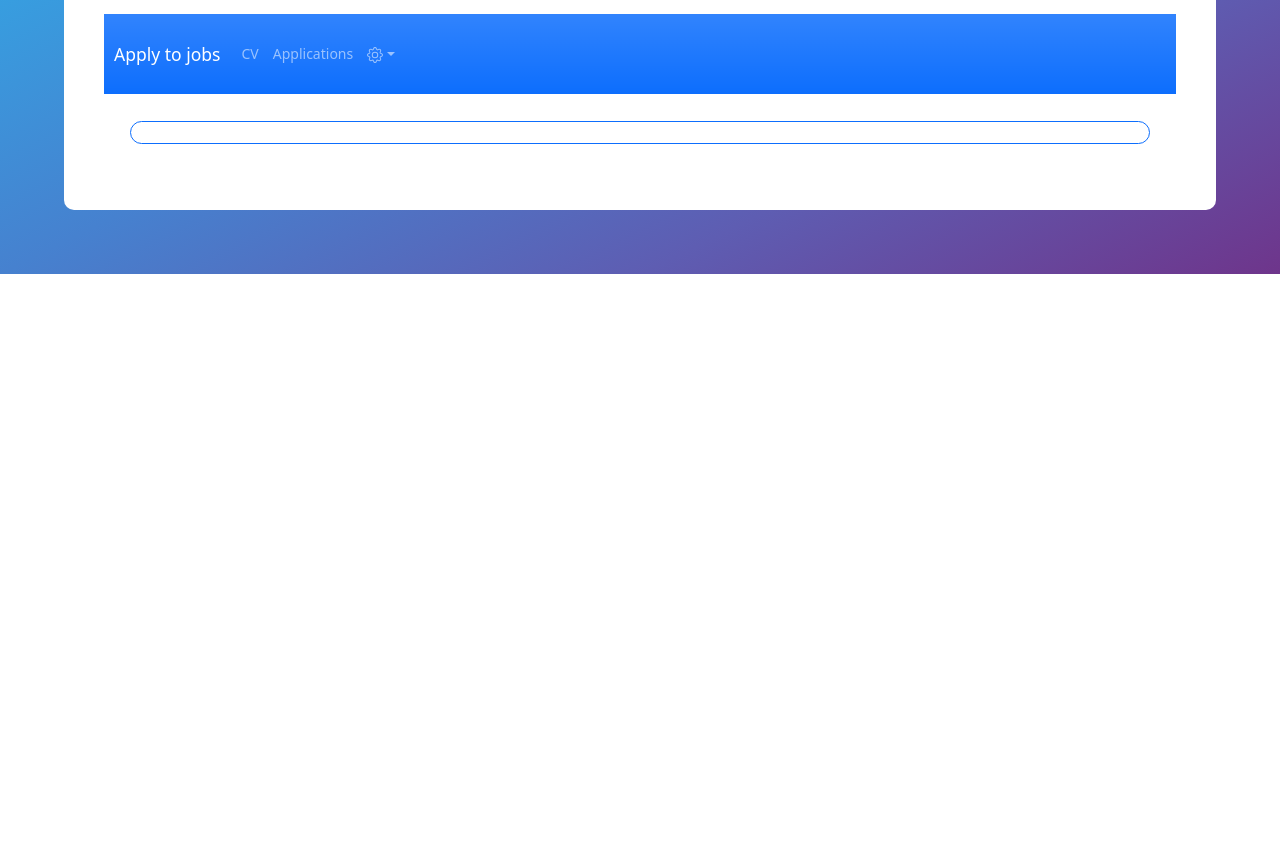
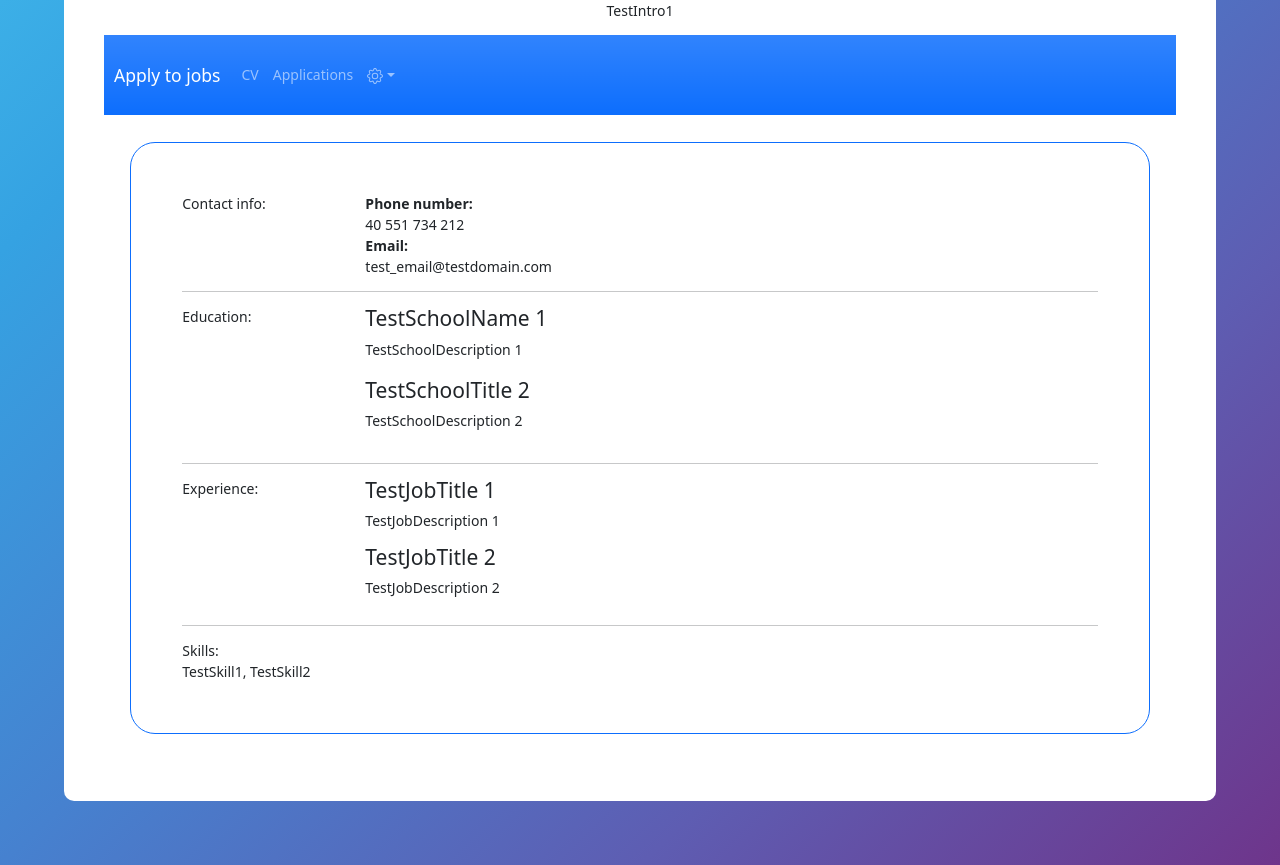
Before and after one commit to SabrinaStaicu/joblish-frontend, a React (Create React App) app: page /account in a window 1280 px wide. Shown: the part 360-1225 px from the top of the page. Before the commit the page ends 800 px from the top, so only its background shows below. Built offline with nearby package versions, Linux system fonts and the light colour scheme.

Commit message:
finished account page

```diff
--- /dev/null
+++ b/src/components/user_page/CvContentList.js
@@ -0,0 +1,12 @@
+import React from 'react'
+
+export default function CvContentList({resumeData}) {
+    return (
+        resumeData.map((data => (
+            <div style={{marginBottom: '10%'}}>
+                <h4>{data.name}</h4>
+                {data.description}
+            </div>
+        )))
+    )
+}
--- a/src/components/user_page/UserDetails.js
+++ b/src/components/user_page/UserDetails.js
@@ -12,11 +12,12 @@ export default function UserDetails({ userData }) {
             <Card.Body>
                 <Card.Text style={{ textAlign: 'center' }}>
                     <h5>{userData.first_name} {userData.last_name}</h5>
+                    {userData.country}, {userData.county}<br/>
                     <strong>Intro:</strong><br />
                     {userData.intro}
                 </Card.Text>
                 <UserPageNav />
-                <UserPageContent />
+                <UserPageContent userData={userData}/>
             </Card.Body>
         </Card>
     )
--- a/src/components/user_page/UserPage.js
+++ b/src/components/user_page/UserPage.js
@@ -11,17 +11,21 @@ export default function UserPage() {
         first_name: 'TestFirstName1',
         last_name: 'TestLastName1',
         intro: 'TestIntro1',
+        phone_number: '40 551 734 212',
+        email: 'test_email@testdomain.com',
+        country: 'Testuania',
+        county: 'Testland',
         avatar: 'images/test_avatar.png',
         resume: {
             experience: [
                 {
                     id: 1,
-                    title: 'TestJobTitle 1',
+                    name: 'TestJobTitle 1',
                     description: 'TestJobDescription 1'
                 },
                 {
                     id: 2,
-                    title: 'TestJobTitle 2',
+                    name: 'TestJobTitle 2',
                     description: 'TestJobDescription 2'
                 }
             ],
@@ -29,12 +33,12 @@ export default function UserPage() {
             education: [
                 {
                     id: 1,
-                    school_name: 'TestSchoolName 1',
+                    name: 'TestSchoolName 1',
                     description: 'TestSchoolDescription 1'
                 },
                 {
                     id: 2,
-                    school_name: 'TestSchoolTitle 2',
+                    name: 'TestSchoolTitle 2',
                     description: 'TestSchoolDescription 2'
                 }
             ],
--- a/src/components/user_page/UserPageContent.js
+++ b/src/components/user_page/UserPageContent.js
@@ -1,17 +1,84 @@
 import React from 'react'
+import CvContentList from './CvContentList'
 
-export default function UserPageContent() {
+export default function UserPageContent({userData}) {
+    console.log(userData);
     return (
         <div class="square border border-primary" style={userPageContentStyle}>
-            &nbsp;
+            <div style={contentContainer}>
+
+                <div style={containerItem}>
+                    <div style={containerItemTitle}>Contact info:</div>
+                    <div>
+
+                    <strong>Phone number:</strong><br />
+                    {userData.phone_number}<br/>
+
+                    <strong>Email:</strong><br />
+                    {userData.email}<br/>
+
+                    </div>
+                </div>
+
+                <hr style={breakLine}></hr>
+
+                <div style={containerItem}>
+                    <div style={containerItemTitle}>Education:</div>
+                    <div>
+                        <CvContentList resumeData={userData.resume.education}/>
+                    </div>
+                </div>
+
+                <hr style={breakLine}></hr>
+
+                <div style={containerItem}>
+                    <div style={containerItemTitle}>Experience:</div>
+                    <div>
+                        <CvContentList resumeData={userData.resume.experience}/>
+                    </div>
+                </div>
+
+                <hr style={breakLine}></hr>
+
+                <div>
+                    <div style={containerItemTitle}>Skills:</div>
+                    <div>
+                    {userData.resume.skills}
+                    </div>
+                </div>
+            </div>
         </div>
     )
 }
 
 const userPageContentStyle = {
+    display: 'flex',
     // padding: '5%',
     margin: '2.5%',
     // width: '90%',
     // height: '90%'
-    borderRadius: '25px'
+    borderRadius: '25px',
+    width: '95%'
 }
+
+const contentContainer = {
+    flexDirections: 'column',
+    padding: '5%',
+    width: '100%'
+}
+
+const containerItem = {
+    display: 'flex',
+    flexDirection: 'row',
+    width: '100%'
+}
+
+const containerItemTitle = {
+    width: '20%'
+}
+
+const breakLine = {
+    width:'100%',
+    textAlign:'center',
+    marginLeft:0
+}
```
